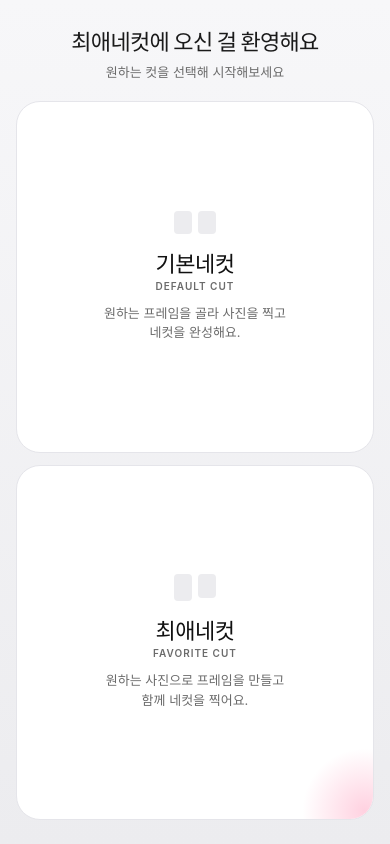
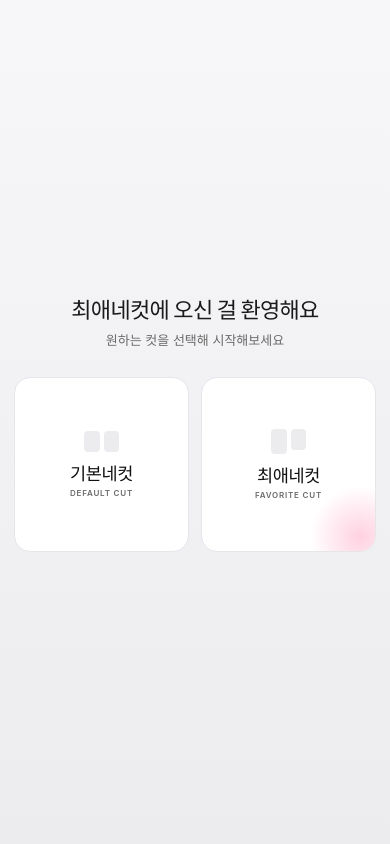
Before and after one commit to eunchan2815/favorite4cut, a React (Vite) app: page / in a window 390 px wide. Built offline with nearby package versions, Linux system fonts and the light colour scheme.

Commit message:
feat: 폰 비율 추가

```diff
--- a/index.html
+++ b/index.html
@@ -2,6 +2,8 @@
 <html lang="ko">
   <head>
     <meta charset="UTF-8" />
+    <meta name="viewport" content="width=device-width, initial-scale=1.0, viewport-fit=cover" />
+    <meta name="theme-color" content="#fafafb" />
     <link rel="icon" type="image/png" sizes="16x16" href="/favicon-16.png" />
     <link rel="icon" type="image/png" sizes="32x32" href="/favicon.png" />
     <link rel="apple-touch-icon" sizes="180x180" href="/apple-touch-icon.png" />
--- a/src/pages/Home.module.css
+++ b/src/pages/Home.module.css
@@ -124,50 +124,74 @@
 
 @media (max-width: 720px) {
   .wrap {
-    padding: 24px 16px;
-    justify-content: flex-start;
+    padding: 28px 14px;
+    justify-content: center;
+    align-items: center;
   }
   .brand {
     margin-bottom: 6px;
+    text-align: center;
   }
   .tagline {
-    margin-bottom: 20px;
+    margin-bottom: 28px;
+    text-align: center;
   }
+  /* 가로 2분할 정사각형 카드 — 한 화면에 두 카드 모두 보이게 */
   .cards {
-    grid-template-columns: 1fr;
+    grid-template-columns: repeat(2, 1fr);
     max-width: 420px;
     gap: 12px;
-    flex: 1;
-    min-height: 0;
+    width: 100%;
   }
   .card {
-    aspect-ratio: auto;
-    padding: clamp(16px, 4vw, 24px);
-    gap: clamp(8px, 2vw, 14px);
+    aspect-ratio: 1 / 1;
+    padding: clamp(12px, 3.5vw, 18px);
+    gap: clamp(4px, 1.5vw, 8px);
+    border-radius: 16px;
     min-height: 0;
     justify-content: center;
   }
   .iconRow {
-    margin-bottom: 4px;
+    margin-bottom: 2px;
+    gap: 4px;
   }
   .miniFrame {
-    width: clamp(16px, 4.5vw, 22px);
-    height: clamp(22px, 6vw, 30px);
+    width: clamp(14px, 4vw, 20px);
+    height: clamp(20px, 5.5vw, 28px);
   }
   .miniFrameTall {
-    height: clamp(26px, 7vw, 36px);
+    height: clamp(24px, 6.5vw, 32px);
+  }
+  .title {
+    font-size: clamp(15px, 4.5vw, 20px);
   }
   .titleEn {
-    margin-top: -6px;
+    font-size: clamp(8px, 2vw, 10px);
+    margin-top: -3px;
+    letter-spacing: 0.1em;
   }
+  /* 좁은 카드 폭에선 설명 숨겨서 답답함 방지 */
   .desc {
-    line-height: 1.5;
-    margin-top: 4px;
+    display: none;
   }
   .favoriteGlow {
-    right: -60px;
-    bottom: -60px;
-    width: clamp(120px, 35vw, 180px);
-    height: clamp(120px, 35vw, 180px);
+    right: -40px;
+    bottom: -40px;
+    width: clamp(90px, 28vw, 140px);
+    height: clamp(90px, 28vw, 140px);
   }
 }
+
+/* 작은 폰 (≤380px) — 더 컴팩트 */
+@media (max-width: 380px) {
+  .brand {
+    font-size: 20px;
+  }
+  .tagline {
+    font-size: 12px;
+    margin-bottom: 20px;
+  }
+  .cards {
+    gap: 10px;
+  }
+}
```
